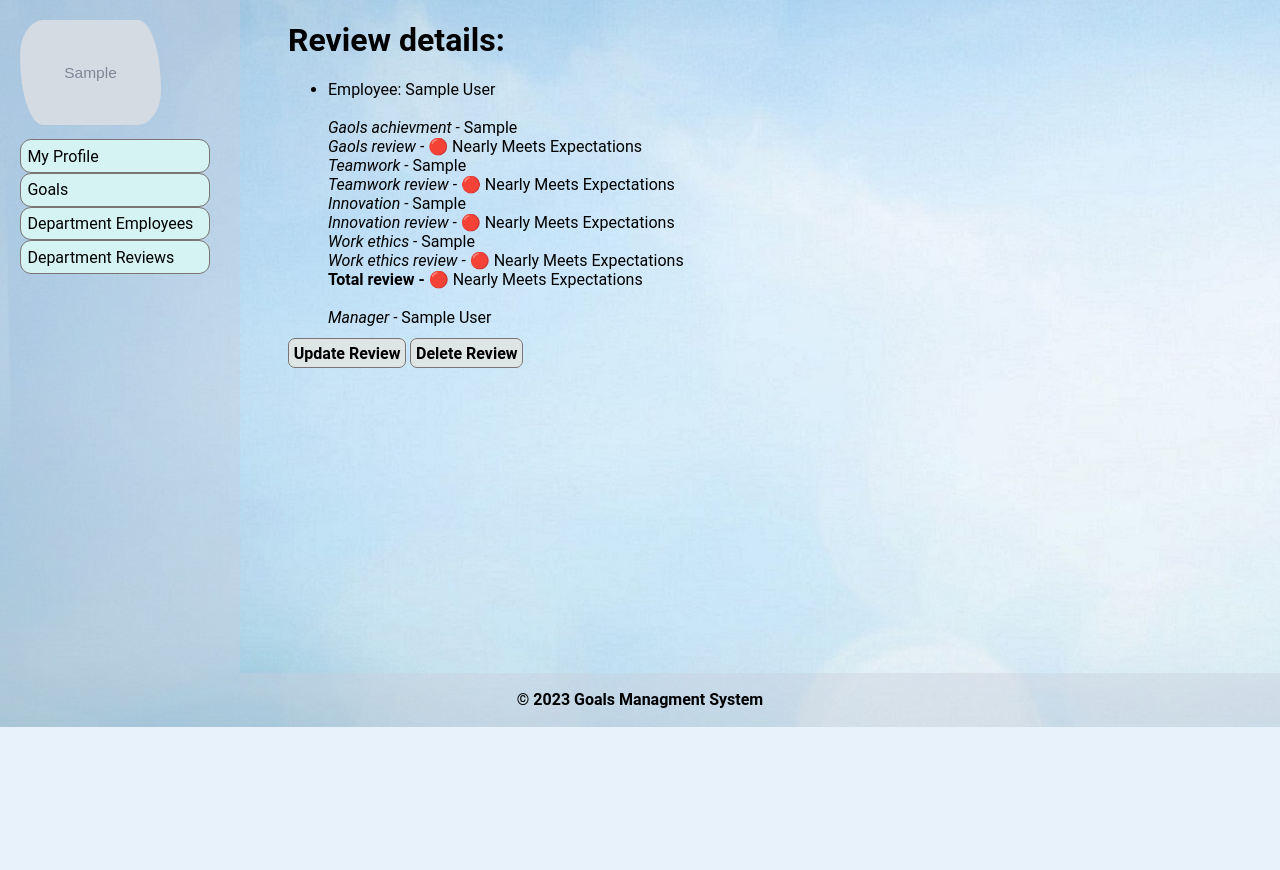
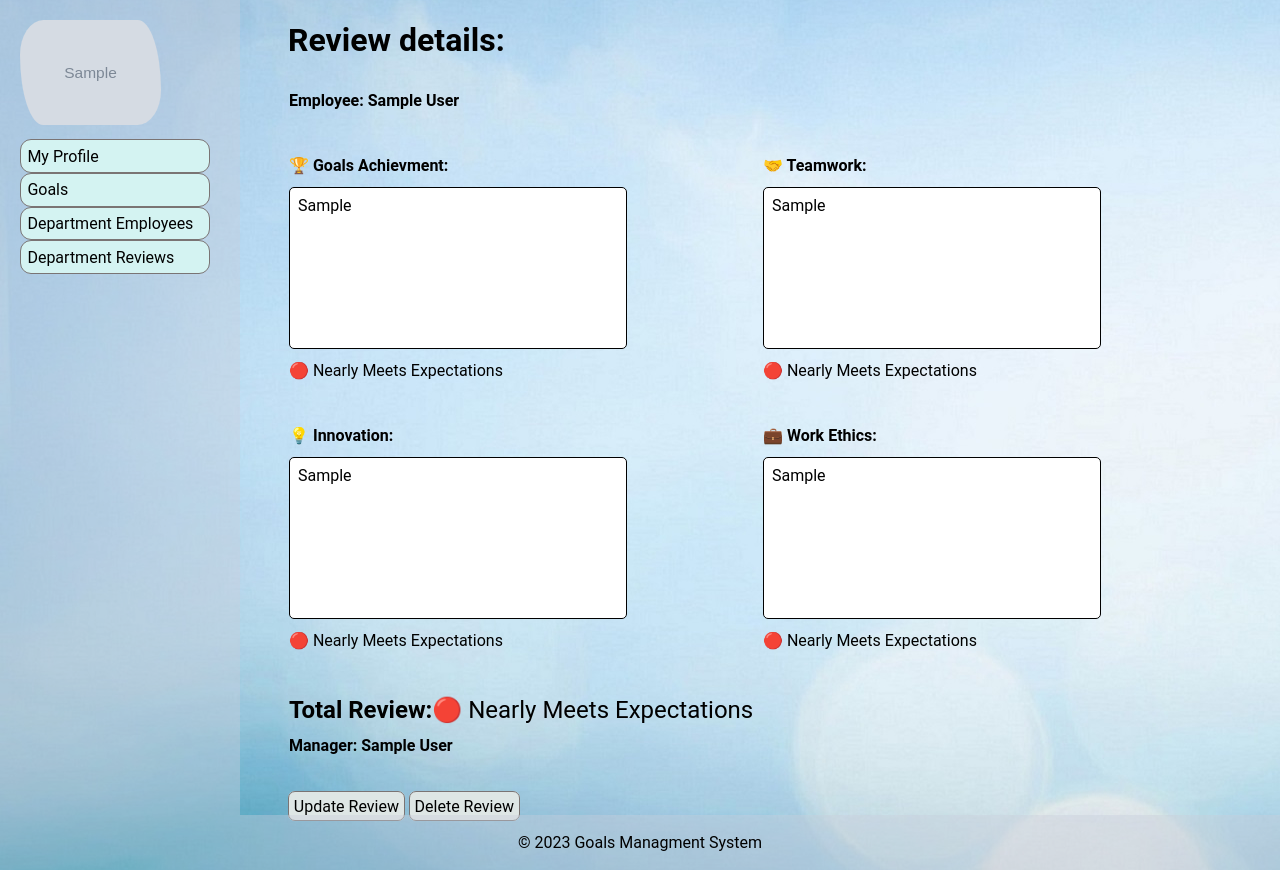
Before and after one commit to JurateKru/employee_recognition_platform, a Django app: page /department-reviews/detail/1/ in a window 1280 px wide. Shown: the part 73-943 px from the top of the page. Before the commit the page ends 800 px from the top, so only its background shows below. Run offline with Django 4.2, Linux system fonts and the light colour scheme; a user stored in the database is signed in; tables that the repository leaves empty hold one stand-in row (values such as "Sample post"); grey boxes marked "Sample" are stand-in pictures; some libraries are stand-ins or nearby versions.

Commit message:
review_detail formated

```diff
--- a/employee_recognition_platform/goals_management/static/css/style.css
+++ b/employee_recognition_platform/goals_management/static/css/style.css
@@ -125,7 +125,7 @@ footer {
 table {
   border-collapse: separate;
   border-spacing: 0 10px; /* Tarpas tarp eilučių: 0 horizontaliai, 10px vertikaliai */
-  margin-bottom: 50px;
+  margin-bottom: 30px;
 }
 
 input[type="text"],
@@ -433,3 +433,16 @@ td + td {
 .journal-section{
   margin-top: 60px;
 }
+
+.reviews-content{
+  background-color: white;
+  padding: 8px;
+  padding-bottom: 40px;
+  border-radius: 5px;
+  height: 7rem;
+  width: 20rem;
+  border: 1px solid black;
+  margin-right: 15px;
+
+
+}
--- a/employee_recognition_platform/goals_management/templates/goals_management/create_review.html
+++ b/employee_recognition_platform/goals_management/templates/goals_management/create_review.html
@@ -36,7 +36,7 @@
         </tr>
         <tr>
 
-            <td class="big"><b>Total Review:<b>{{ form.total_review }}</td>
+            <td class="big" colspan="2"><b>Total Review:<b>{{ form.total_review }}</td>
         </tr>
     </table>
 
--- a/employee_recognition_platform/goals_management/templates/goals_management/delete_review.html
+++ b/employee_recognition_platform/goals_management/templates/goals_management/delete_review.html
@@ -2,7 +2,7 @@
 {% block title %} Delete review {{ block.super }}{% endblock title %}
 {% block content %}
 <h1>Confirm Review Deleting </h1>
-<br><b>Review:</b> {{ review.employee }}
+<br><b>Review of:</b> {{ review.employee }}
 <br><b>Final score:</b> {{ review.get_total_review_display }}
 <form action="{{ request.path }}" method="post">
     {% csrf_token %}
--- a/employee_recognition_platform/goals_management/templates/goals_management/review_detail.html
+++ b/employee_recognition_platform/goals_management/templates/goals_management/review_detail.html
@@ -6,29 +6,67 @@
 <div class= "requests">
     <h1>Review details:</h1>
     {% if review %}
-    <ul>
-        <li>Employee: {{ review.employee }}
-                <br>
-                <br><i> Gaols achievment - </i> {{ review.goals_achievment }}
-                <br><i> Gaols review - </i> {{ review.get_goals_review_display }}
-                <br><i> Teamwork - </i> {{ review.teamwork }}
-                <br><i> Teamwork review - </i> {{ review.get_teamwork_review_display }}
-                <br><i> Innovation - </i> {{ review.innovation }}
-                <br><i> Innovation review - </i> {{ review.get_innovation_review_display }}
-                <br><i> Work ethics - </i> {{ review.work_ethics }}
-                <br><i> Work ethics review - </i> {{ review.get_work_ethics_review_display }}
-                <br><b> Total review - </b> {{ review.get_total_review_display }}
-                <br>
-                <br><i> Manager - </i> {{ review.manager }}
-        </li>
-    </ul>
+    <table>
+        <tr>
+            <td class="padding-buttom"><b>Employee: {{ review.employee }}</b></td>
+        </tr>
+        <tr>
+            <td>&#x1F3C6;<b> Goals Achievment:</b></td>
+            <td>&#x1F91D;<b> Teamwork:</b></td>
+        </tr>
+        <tr>
+            <td>
+                <div class="reviews-content">
+                    <div>{{ review.goals_achievment }}</div>
+                </div>
+            </td>
+            <td>
+                <div class="reviews-content">
+                    <div>{{ review.teamwork }}</div>
+                </div>
+            </td>
+        </tr>
+        <tr>
+            <td class="padding-buttom">{{ review.get_goals_review_display }}</td>
+            <td class="padding-buttom">{{ review.get_teamwork_review_display }}</td>
+        </tr>
+        <tr>
+            <td>&#x1F4A1;<b> Innovation:</b></td>
+            <td>&#x1F4BC;<b> Work Ethics:</b></td>
+        </tr>
+        <tr>
+            <td>
+                <div class="reviews-content">
+                    <div>{{ review.innovation }}</div>
+                </div>
+            </td>
+            <td>
+                <div class="reviews-content">
+                    <div>{{  review.work_ethics }}</div>
+                </div>
+            </td>
+        </tr>
+        <tr>
+            <td class="padding-buttom">{{ review.get_innovation_review_display }}</td>
+            <td class="padding-buttom">{{ review.get_work_ethics_review_display }}</td>
+        </tr>
+        <tr>
+
+            <td class="big" colspan="2"><b>Total Review:</b>{{ review.get_total_review_display }}</td>
+        </tr>
+        <tr>
+            <td><b>Manager: {{ review.manager }}</b></td>
+        </tr>
+
+    </table>
+
     {% else %}
         <p>No reviews found</p>
     {% endif %}
     {% if  user == review.manager.user %}
         <div class="parent-element">
-            <a class='button' href="{% url 'update_review' review.pk %}"><strong>Update Review<strong></a>
-            <a class='button' href="{% url 'delete_review' review.pk %}"><strong>Delete Review<strong></a>
+            <a class='button' href="{% url 'update_review' review.pk %}">Update Review</a>
+            <a class='button' href="{% url 'delete_review' review.pk %}">Delete Review</a>
         </div>
     {% endif %}
 </div>
```
